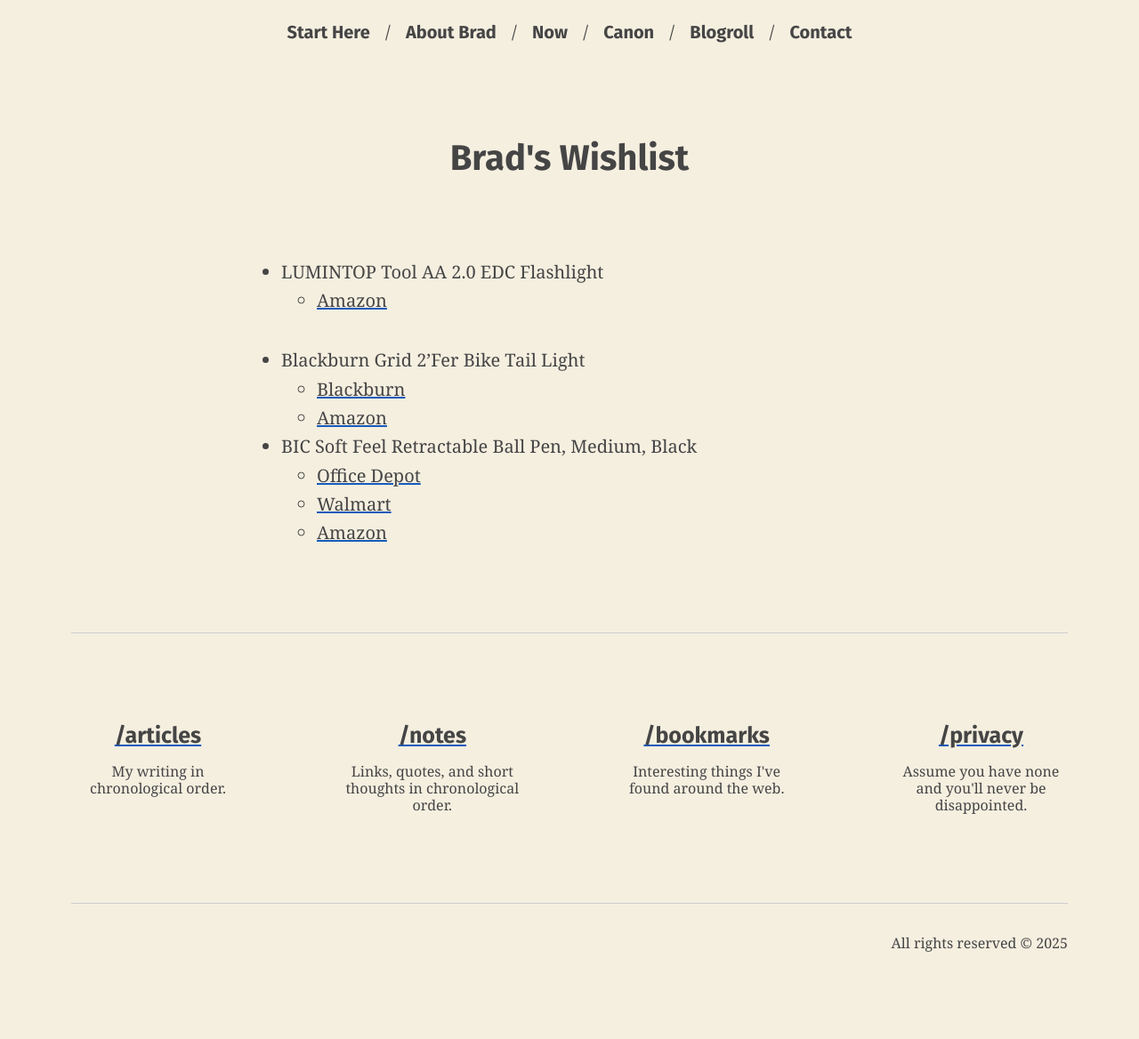
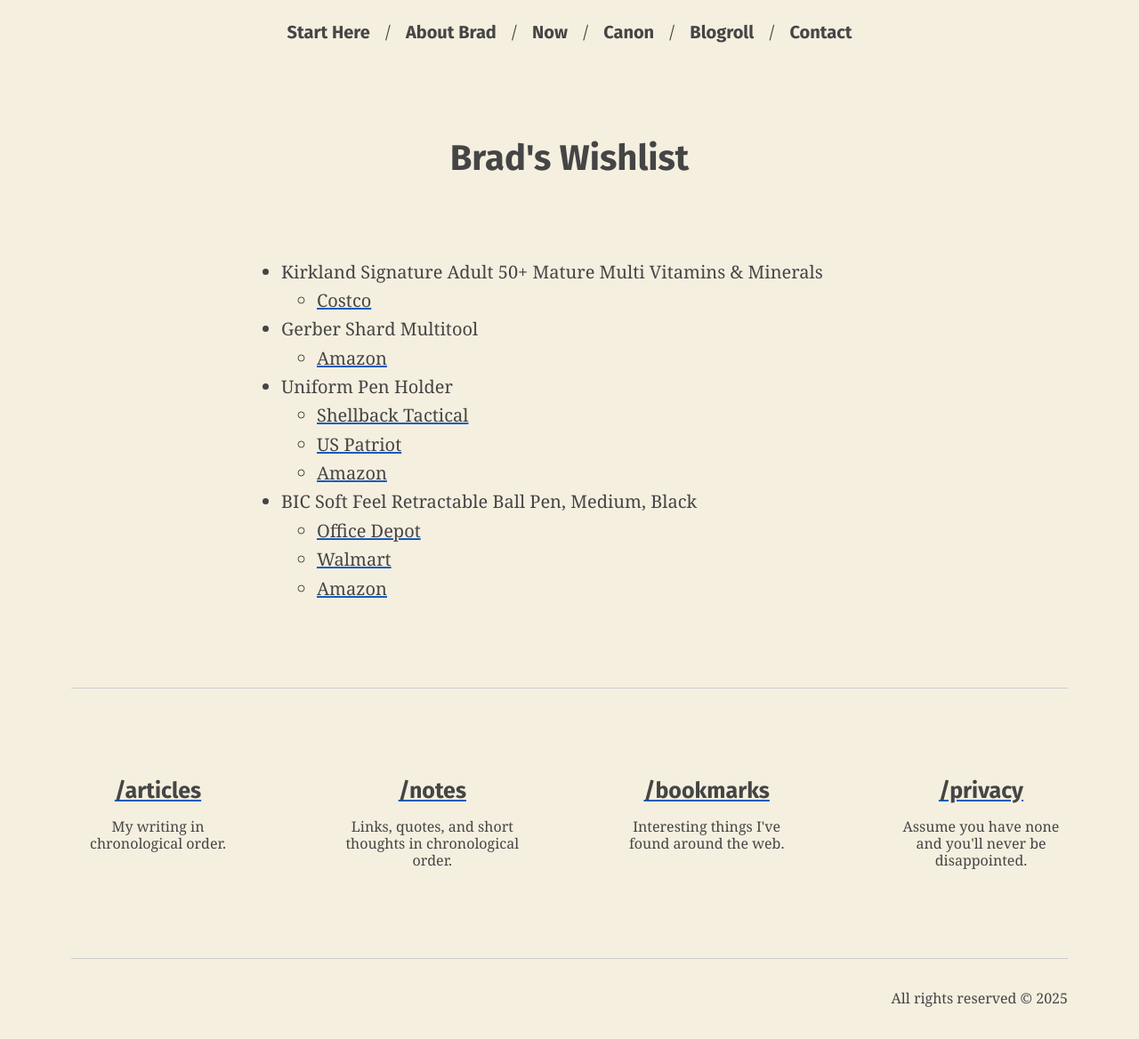
Before and after one commit to bradonomics/bradonomics.com, a Jekyll site: the page built from _pages/wishlist.md, in a window 1280 px wide. Shown: the whole page at 89% size. Built offline with Jekyll 4.4.1, drawn with Linux system fonts in a browser that asks for light colours; before the commit the page ends 1106 px from its top, so only the background shows below that.

Commit message:
Update wishlist

```diff
--- a/_pages/wishlist.md
+++ b/_pages/wishlist.md
@@ -16,19 +16,16 @@
   Since these are unavalible, an alternative such as the [Libre Computer Board](https://www.amazon.com/Libre-Computer-AML-S905X-CC-Potato-64-bit/dp/B074P6BNGZ) would be just as good. A [case](https://www.amazon.com/iUniker-Raspberry-Cooling-Heatsink-Removable/dp/B079M96KWZ) would also be good.
 -->
 
-- LUMINTOP Tool AA 2.0 EDC Flashlight
-  - [Amazon](https://www.amazon.com/LUMINTOP-Flashlight-Pocket-sized-Waterproof-Emergency/dp/B07X3BMZXS)
+- Kirkland Signature Adult 50+ Mature Multi Vitamins & Minerals
+  - [Costco](https://www.costco.com/p/-/kirkland-signature-adult-50-mature-multi-vitamins-minerals-400-tablets/11491606)
 
-<!-- - SONY ICD PX370 Digital Voice Recorder
-  - [Sony](https://electronics.sony.com/audio/walkman-digital-recorders/audio-digital-voice-recorders/p/icdpx370?srsltid=AfmBOopdRK6sRaWNrTMWsbcPK8hzJXLb9NlnaS4UbO40aEhPnlNPNDdCgFY)
-  - [B&H](https://www.bhphotovideo.com/c/product/1317634-REG/sony_icd_px370_digital_flash_voice_recorder.html)
-  - [Newegg](https://www.newegg.com/p/14C-0013-00082)
-  - [Best Buy](https://www.bestbuy.com/site/sony-px-series-digital-voice-recorder-black/5774900.p?skuId=5774900&extStoreId=514)
-  - [Amazon](https://www.amazon.com/Sony-ICDPX370-Digital-Recorder-Built/dp/B06XFTWCBJ) -->
+- Gerber Shard Multitool
+  - [Amazon](https://www.amazon.com/Gerber-Shard-Keychain-Tool-30-001501/dp/B077926SLG)
 
-- Blackburn Grid 2'Fer Bike Tail Light
-  - [Blackburn](https://www.blackburndesign.com/p/grid-2fer-front-rear-bike-light/350140000200000044.html)
-  - [Amazon](https://www.amazon.com/Blackburn-Grid-2Fer-Front-Light/dp/B0BH961GJ3)
+- Uniform Pen Holder
+  - [Shellback Tactical](https://www.shellbacktactical.com/shellback-tactical-pen-holder-patch-set-of-2/)
+  - [US Patriot](https://www.uspatriottactical.com/shellback-tactical-pen-holder-patch-set-of-2)
+  - [Amazon](https://www.amazon.com/Shellback-Tactical-Pen-Holder-Patch/dp/B0941PZP3J)
 
 - BIC Soft Feel Retractable Ball Pen, Medium, Black
   - [Office Depot](https://www.officedepot.com/a/products/655266/BIC-Soft-Feel-Retractable-Ballpoint-Pens/)
```
